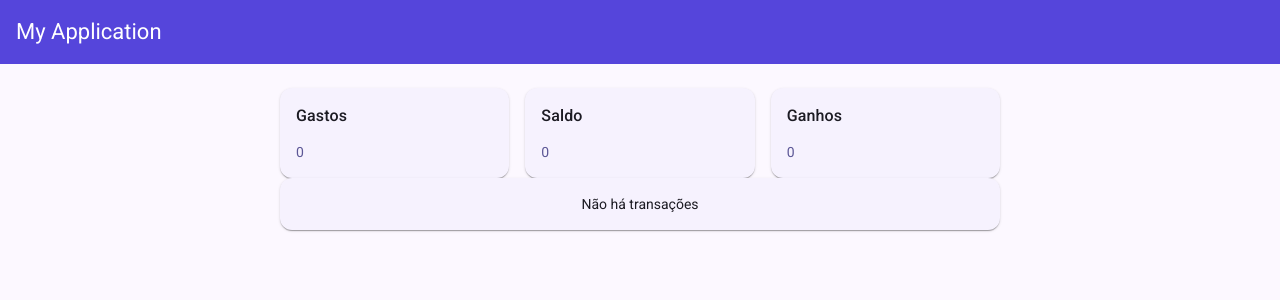
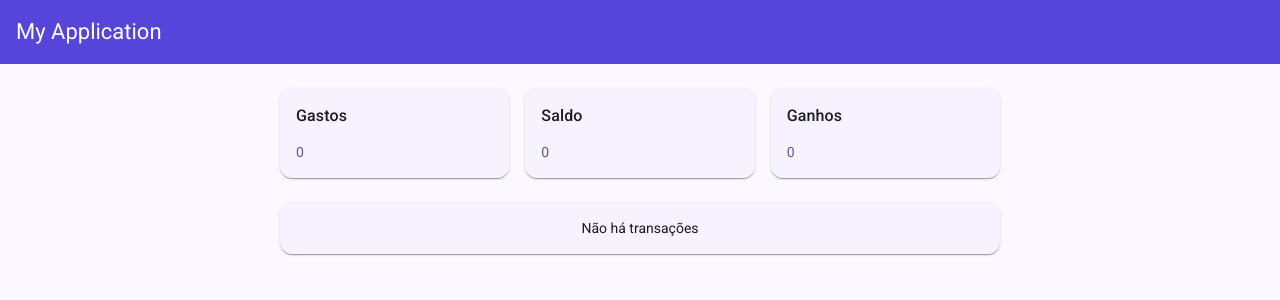
Before and after one commit to michelonsouza/angular-moderno, an Angular app: page / in a window 1280 px wide. Shown: the top 300 px of the page. Built offline with nearby package versions, Linux system fonts and the light colour scheme.

Commit message:
feat: add container for transaction list

```diff
--- a/src/app/features/home/home.html
+++ b/src/app/features/home/home.html
@@ -1,7 +1,9 @@
 <app-balance [transactions]="transactions()" />
 
-@for (transaction of transactions(); track $index) {
-<app-transaction-item [transaction]="transaction" />
-} @empty {
-<app-no-transactions />
-}
+<div class="transactions-container">
+  @for (transaction of transactions(); track $index) {
+  <app-transaction-item [transaction]="transaction" />
+  } @empty {
+  <app-no-transactions />
+  }
+</div>
--- a/src/app/features/home/home.scss
+++ b/src/app/features/home/home.scss
@@ -0,0 +1,6 @@
+.transactions-container {
+  display: flex;
+  flex-direction: column;
+  gap: 16px;
+  margin: 24px 0;
+}
```
